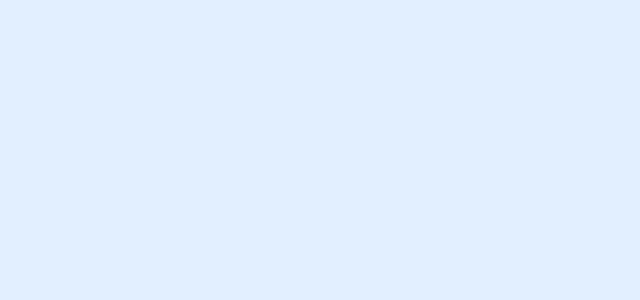
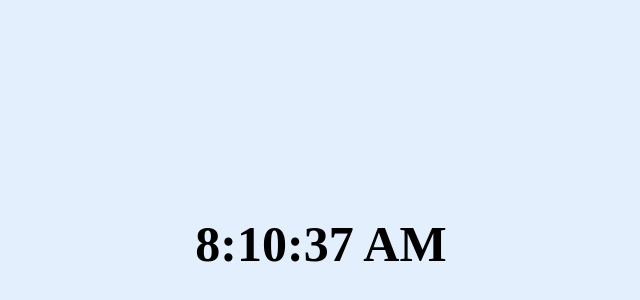
Before and after one commit to tanmoy108/React.js-Files, a React (Create React App) app: page / in a window 1280 px wide. Shown: the part 156-456 px from the top of the page, without its empty margins (319-959 px from the left). Built offline with nearby package versions, Linux system fonts and the light colour scheme.

Commit message:
digital clock 25/3/2022 1:52 PM

```diff
--- a/src/App.js
+++ b/src/App.js
@@ -1,7 +1,22 @@
-import React from "react";
+import React, { useState } from "react";
 
 const App = () => {
-  return <></>;
+  let time = new Date().toLocaleTimeString();
+  const [count, update] = useState(time);
+
+  const GetTime = () => {
+    time = new Date().toLocaleTimeString();
+    update(time);
+  };
+
+  setInterval(GetTime,1000);
+  return (
+    <>
+      <div className="part">
+        <h1>{count}</h1>
+      </div>
+    </>
+  );
 };
 
 export default App;
--- a/src/index.css
+++ b/src/index.css
@@ -7,3 +7,14 @@ body
 {
   background-color: rgb(228, 239, 253);
 }
+.part
+{
+  height: 100vh;
+  display: flex;
+  justify-content: center;
+  align-items: center;
+}
+h1
+{
+  font-size: 50px;
+}
```
